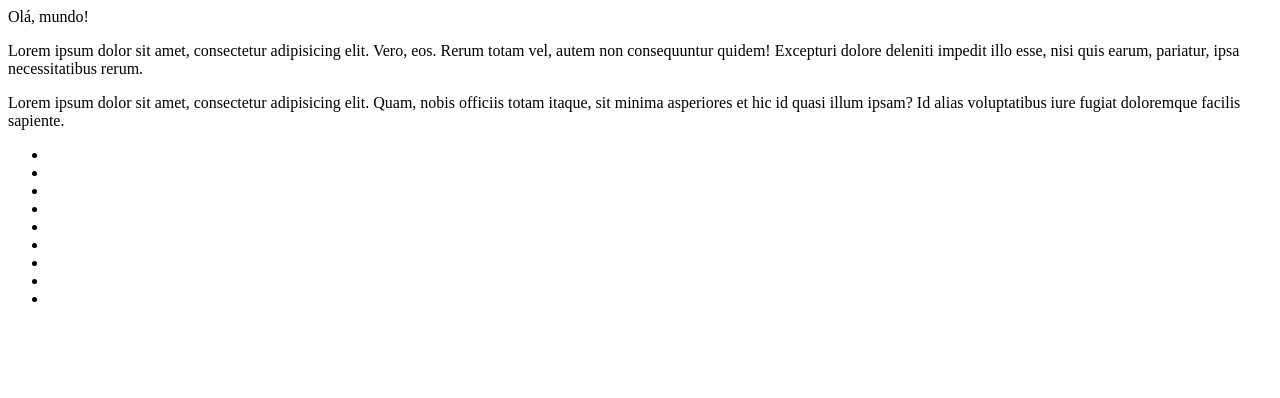
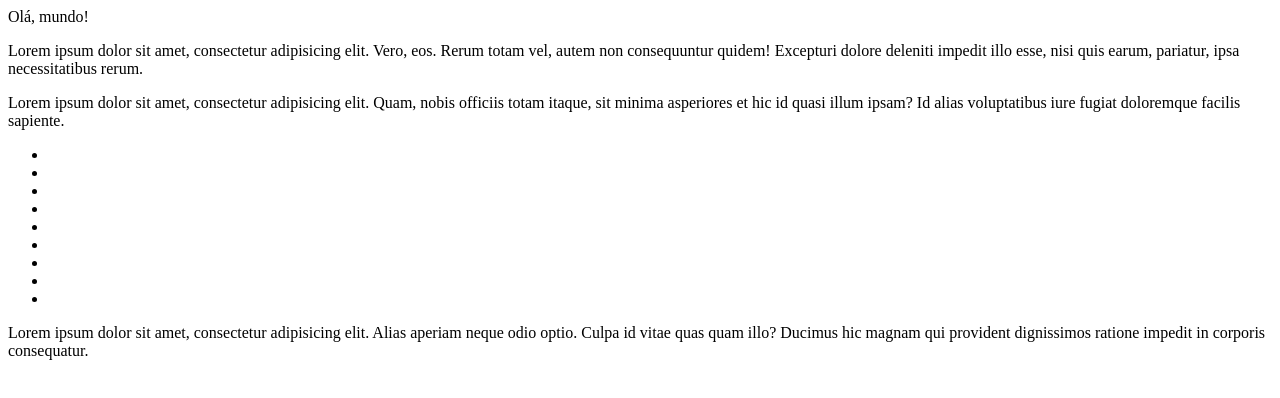
Before and after one commit to 21liliana/github-course, a plain HTML site: page index.html in a window 1280 px wide. Drawn offline with Linux system fonts and the light colour scheme.

Commit message:
Adicionei Footer e parágrafo

```diff
--- a/index.html
+++ b/index.html
@@ -20,5 +20,8 @@
         <li><a href=""></a></li>
         <li><a href=""></a></li>
     </ul>
+    <footer>
+        <p>Lorem ipsum dolor sit amet, consectetur adipisicing elit. Alias aperiam neque odio optio. Culpa id vitae quas quam illo? Ducimus hic magnam qui provident dignissimos ratione impedit in corporis consequatur.</p>
+    </footer>
 </body>
 </html>
```
